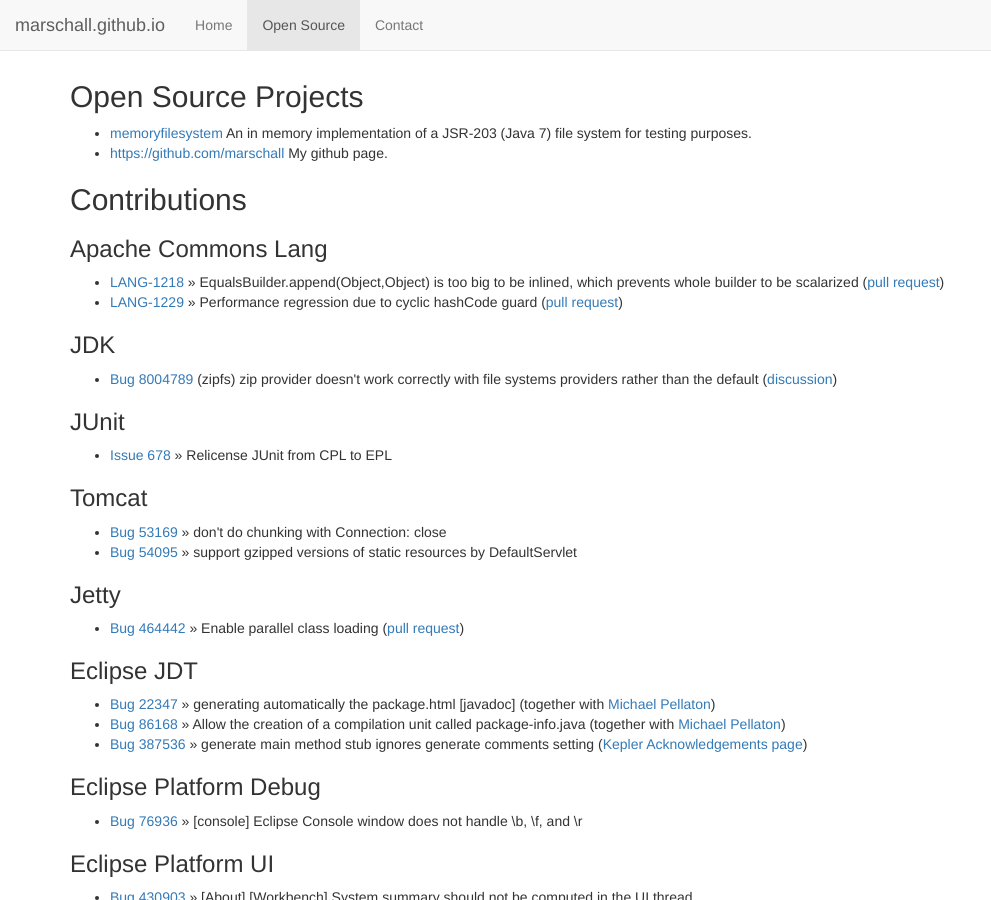
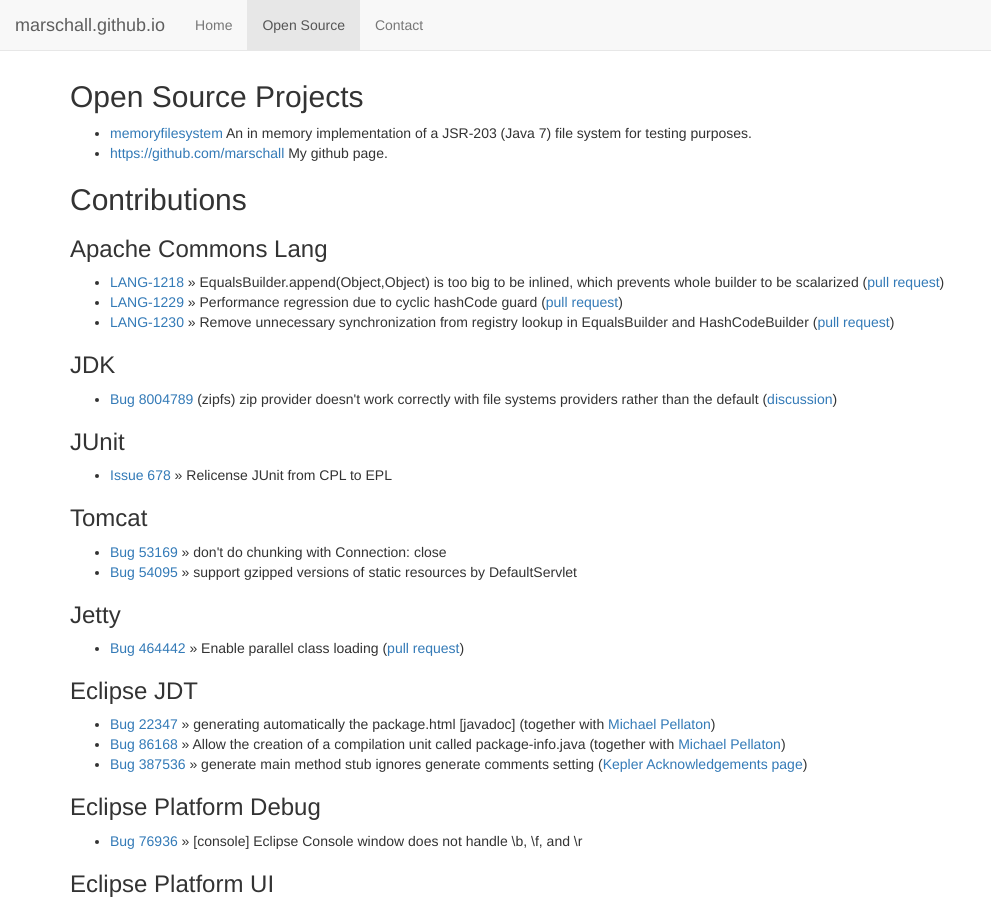
Before and after one commit to marschall/marschall.github.com, a Jekyll site: the page built from open-source.html, in a window 1280 px wide and 900 px high. Shown: the whole window, without its empty margins (0-991 px from the left). Built offline with Jekyll 4.4.1, drawn with Linux system fonts in a browser that asks for light colours.

Commit message:
add LANG-1230

```diff
--- a/open-source.html
+++ b/open-source.html
@@ -16,6 +16,7 @@
   <li><a href="https://issues.apache.org/jira/browse/LANG-1218">LANG-1218</a> &raquo;
 EqualsBuilder.append(Object,Object) is too big to be inlined, which prevents whole builder to be scalarized (<a href="https://github.com/apache/commons-lang/pull/138">pull request</a>)</li>
   <li><a href="https://issues.apache.org/jira/browse/LANG-1229">LANG-1229</a> &raquo; Performance regression due to cyclic hashCode guard (<a href="https://github.com/apache/commons-lang/pull/142">pull request</a>)</li>
+  <li><a href="https://issues.apache.org/jira/browse/LANG-1230">LANG-1230</a> &raquo; Remove unnecessary synchronization from registry lookup in EqualsBuilder and HashCodeBuilder (<a href="https://github.com/apache/commons-lang/pull/143">pull request</a>)</li>
 </ul>
 <h3>JDK</h3>
 <ul>
```
